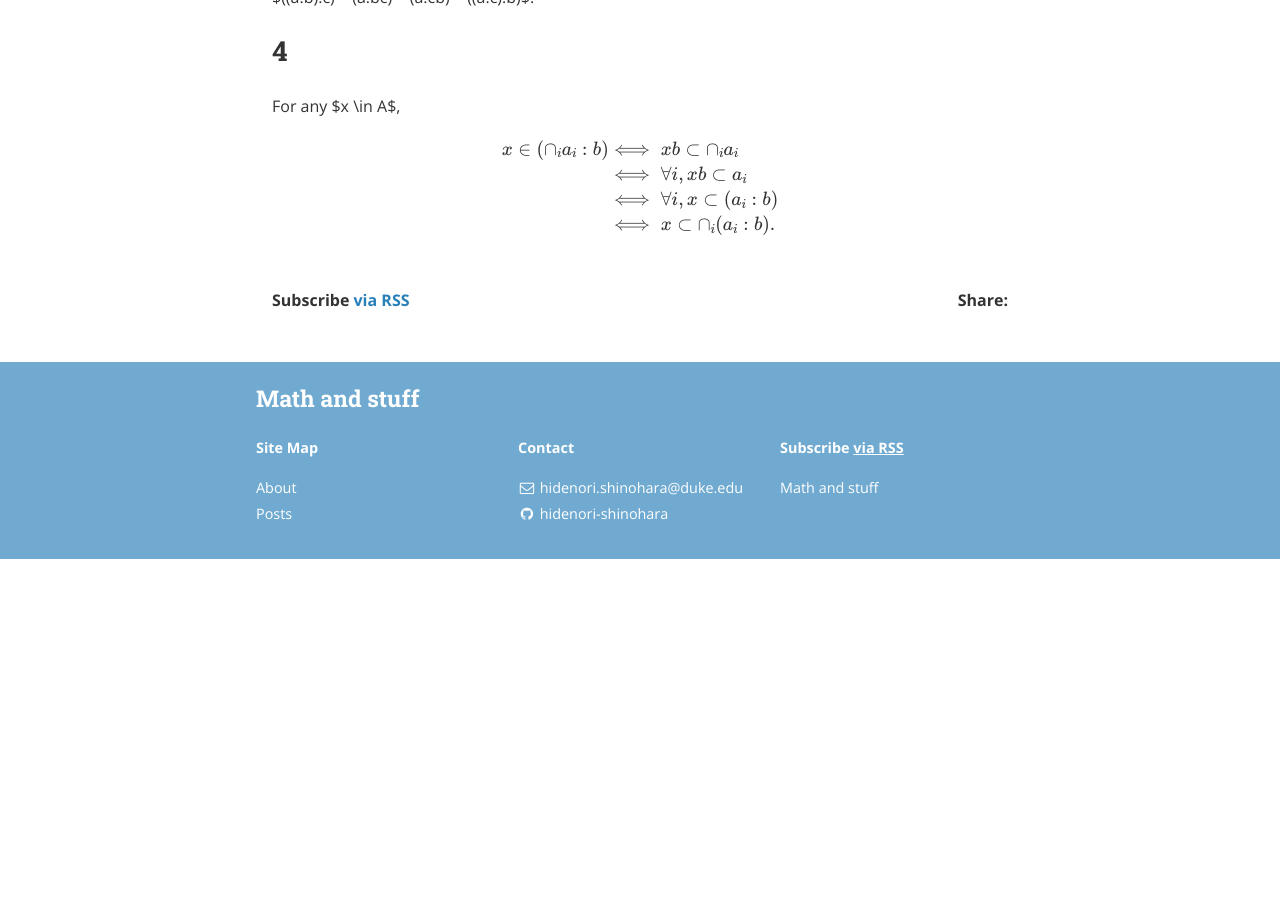
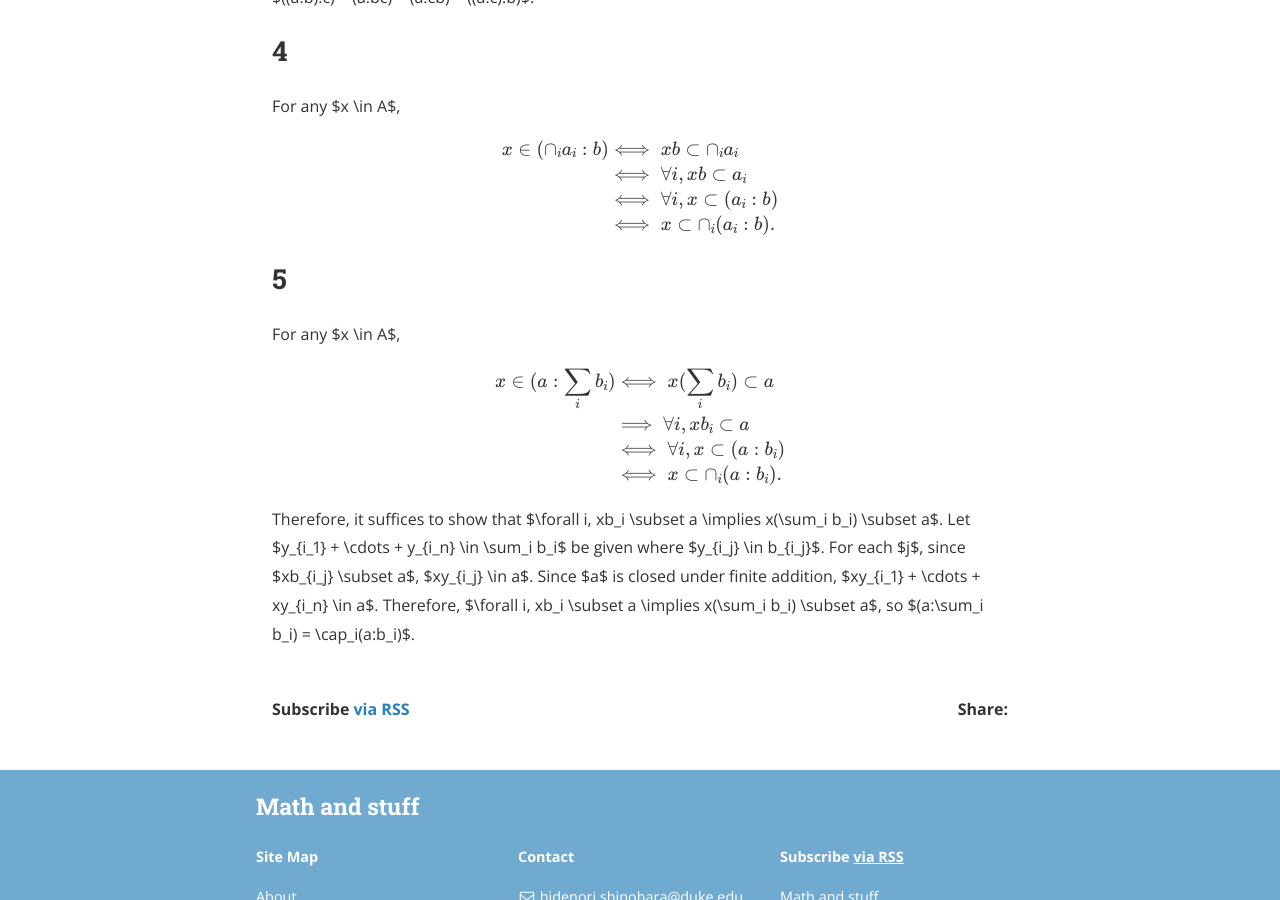
Before and after one commit to hidenori-shinohara/hidenori-shinohara.github.io, a Jekyll site: the page built from _posts/atiyah/chapter1/2019-11-25-ideal-quotient-properties-in-text-ex-1-22.md, in a window 1280 px wide and 900 px high, scrolled down 1376 px. Built offline with Jekyll 4.4.1, drawn with Linux system fonts in a browser that asks for light colours; nearby versions of some CDN libraries; formulas are drawn with MathJax 3; before the commit the page ends 1935 px from its top, so only the background shows below that.

Commit message:
Finish ex 1-22 (atiyah)

```diff
--- a/_posts/atiyah/chapter1/2019-11-25-ideal-quotient-properties-in-text-ex-1-22.md
+++ b/_posts/atiyah/chapter1/2019-11-25-ideal-quotient-properties-in-text-ex-1-22.md
@@ -62,3 +62,22 @@ $$
     &\iff x \subset \cap_i (a_i:b).
 \end{align*}
 $$
+
+## 5
+For any $x \in A$,
+
+$$
+\begin{align*}
+  x \in (a:\sum_i b_i)
+    &\iff x(\sum_i b_i) \subset a \\
+    &\implies \forall i, xb_i \subset a \\
+    &\iff \forall i, x \subset (a:b_i) \\
+    &\iff x \subset \cap_i(a:b_i).
+\end{align*}
+$$
+
+Therefore, it suffices to show that $\forall i, xb_i \subset a \implies x(\sum_i b_i) \subset a$.
+Let $y_{i_1} + \cdots + y_{i_n} \in \sum_i b_i$ be given where $y_{i_j} \in b_{i_j}$.
+For each $j$, since $xb_{i_j} \subset a$, $xy_{i_j} \in a$.
+Since $a$ is closed under finite addition, $xy_{i_1} + \cdots + xy_{i_n} \in a$.
+Therefore, $\forall i, xb_i \subset a \implies x(\sum_i b_i) \subset a$, so $(a:\sum_i b_i) = \cap_i(a:b_i)$.
```
